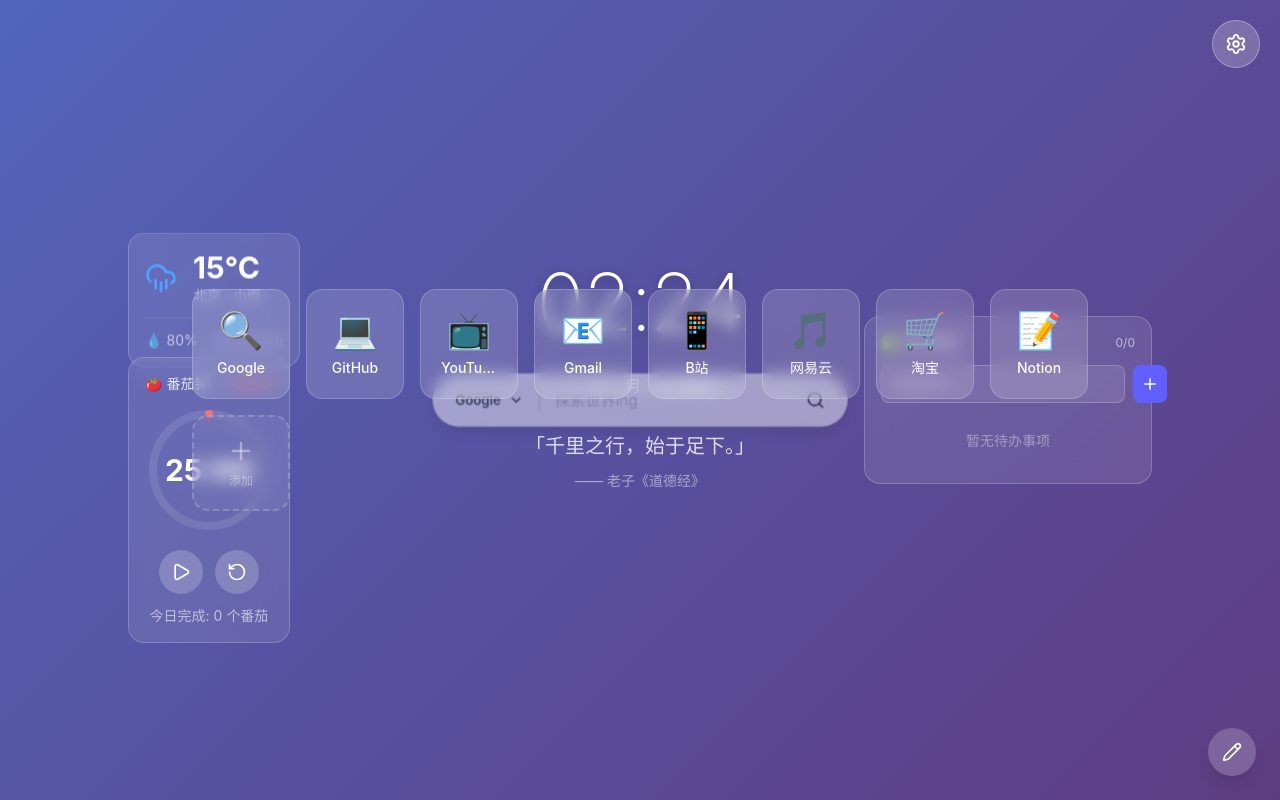
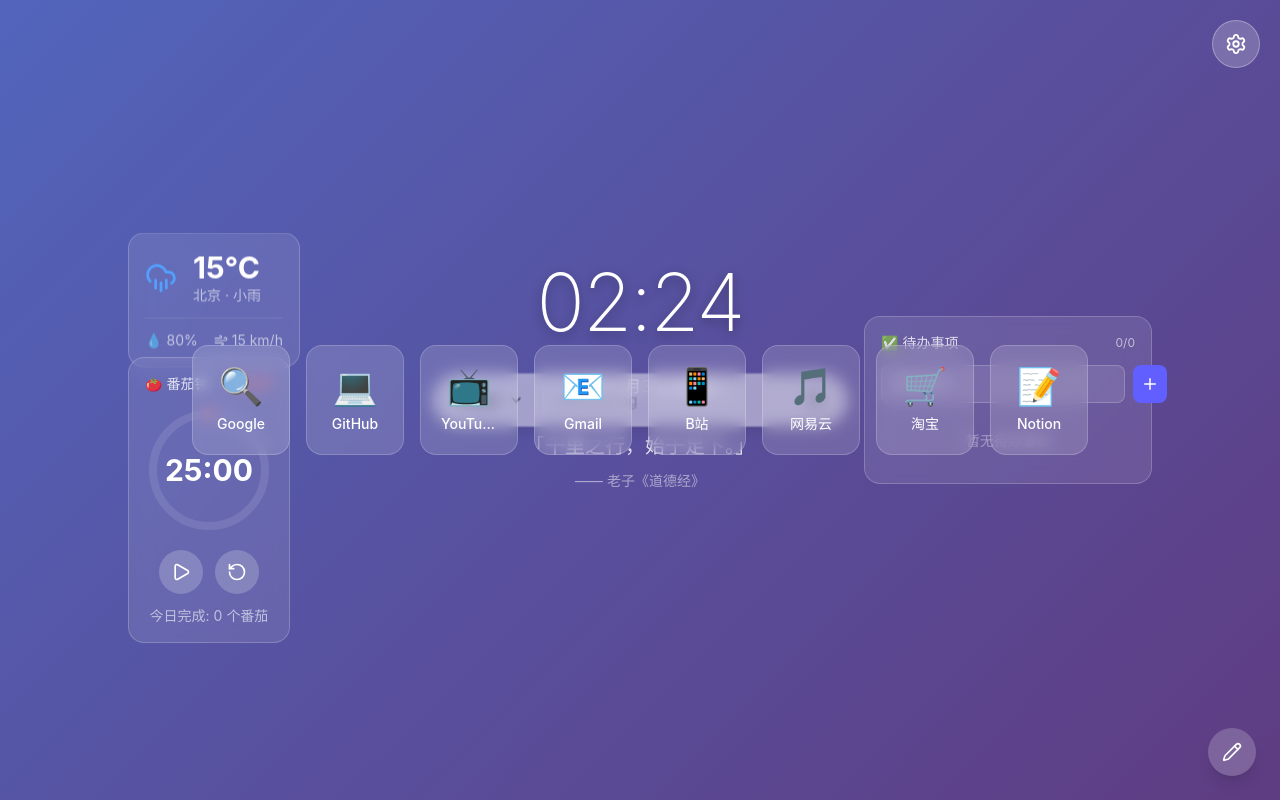
Before and after one commit to onecoin9/noDarkTabPage, a React (Vite) app: page / in a window 1280 px wide. Built offline with nearby package versions, Linux system fonts and the light colour scheme.

Commit message:
fix: 添加书签按钮仅在编辑模式下显示

```diff
--- a/src/components/BookmarkGrid.tsx
+++ b/src/components/BookmarkGrid.tsx
@@ -457,7 +457,8 @@ export function BookmarkGrid() {
                 />
               ))}
 
-              {/* 添加按钮 - 始终显示 */}
+              {/* 添加按钮 - 仅编辑模式下显示 */}
+              {isEditMode && (
                 <motion.button
                   initial={{ opacity: 0, scale: 0.8 }}
                   animate={{ opacity: 1, scale: 1 }}
@@ -468,6 +469,7 @@ export function BookmarkGrid() {
                   <Plus size={28} />
                   <span className="text-xs">添加</span>
                 </motion.button>
+              )}
             </div>
           </SortableContext>
 
```
Also changed, not shown: image/TODO/1767152206660.png (added). Lines whose indentation alone changed are shown as unchanged.
